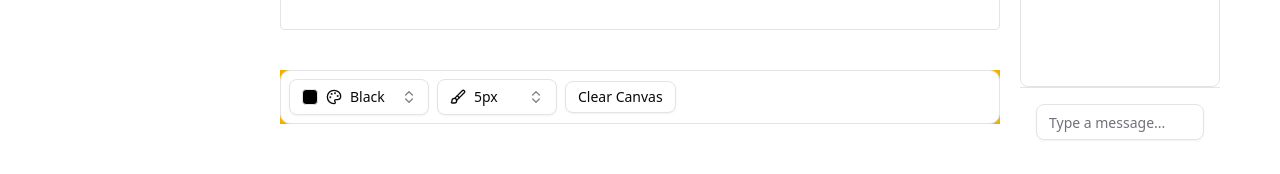
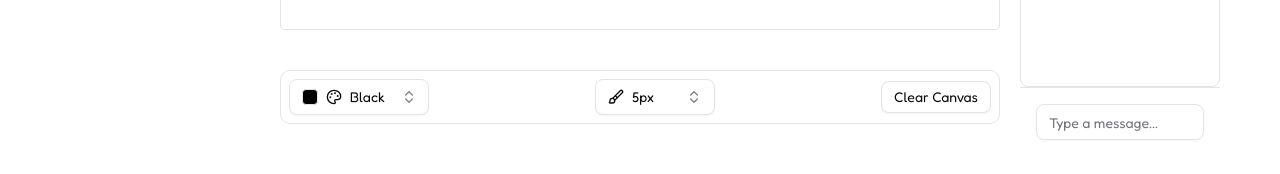
Before and after one commit to ayushman31/scriblo, a Next.js app in the folder apps/game/: page /room/1 in a window 1280 px wide. Shown: the part 555-729 px from the top of the page. Built offline with nearby package versions, Linux system fonts and the light colour scheme.

Commit message:
made minor ui changes in the game room page

```diff
--- a/apps/game/src/app/room/[roomId]/page.tsx
+++ b/apps/game/src/app/room/[roomId]/page.tsx
@@ -9,6 +9,9 @@ import { useEffect, useState } from "react";
 import { useRoomSocket } from "@/hooks/useRoomSocket";
 import { Canvas, CanvasProvider, CanvasControls } from '@/components/canvas';
 import { useCanvas } from '@/components/canvas/CanvasContext';
+import { Fredoka } from 'next/font/google';
+
+const fredoka = Fredoka({ subsets: ['latin'], weight: '400' });
 
 const ConnectedCanvas = ({ socket, roomId, username }: { socket: WebSocket | null, roomId: string, username: string | null }) => {
   const { setSocket, setRoomId, setUsername } = useCanvas();
@@ -36,7 +39,7 @@ export default function RoomPage() {
   }, [username, roomId]);
 
   return (
-    <div className="m-10 h-100vh">
+    <div className={`${fredoka.className} m-10 h-100vh`}>
       <div className="flex w-full justify-between items-center mb-10">
         <h1 className="text-6xl font-bold">Scriblo</h1>
         <ModeToggle />
@@ -54,7 +57,7 @@ export default function RoomPage() {
         <div className="w-3/5 rounded-md">
           <CanvasProvider>
             <ConnectedCanvas socket={socket} roomId={roomId} username={username} />
-            <div className="tools bg-yellow-500"><CanvasControls /></div>
+            <div><CanvasControls /></div>
           </CanvasProvider>
         </div>
 
--- a/apps/game/src/components/canvas/CanvasControls.tsx
+++ b/apps/game/src/components/canvas/CanvasControls.tsx
@@ -49,7 +49,7 @@ export const CanvasControls: React.FC = () => {
   const currentColorLabel = selectedColor ? selectedColor.label : 'Custom';
 
   return (
-    <div className="flex items-center gap-2 p-2 bg-card rounded-lg border">
+    <div className="flex items-center justify-between  p-2 bg-card rounded-lg border">
       {/* Color Picker Popover */}
       <Popover open={colorOpen} onOpenChange={setColorOpen}>
         <PopoverTrigger asChild>
```
